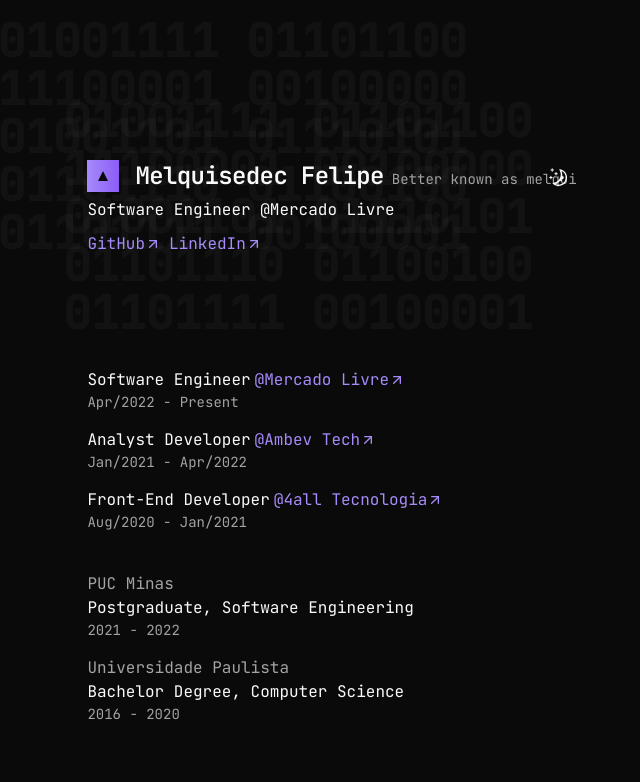
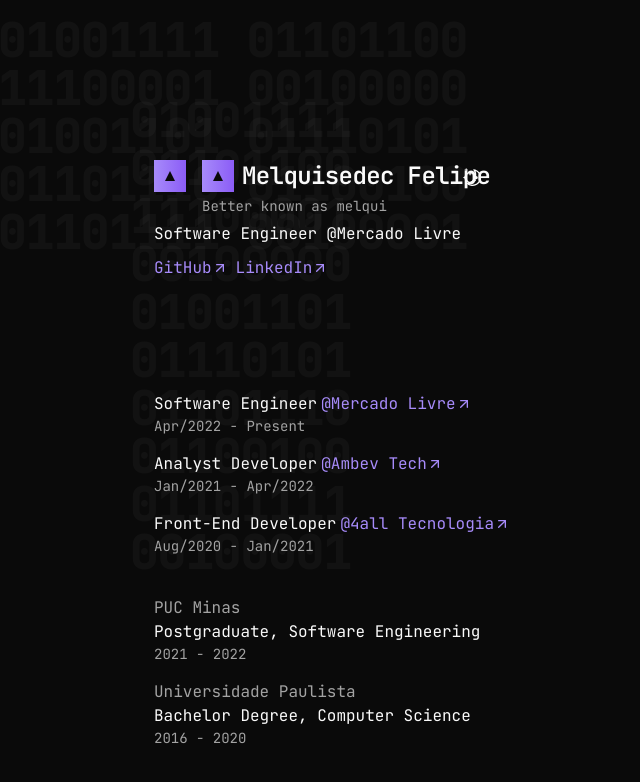
Before and after one commit to melquisedecfelipe/melquisedec.dev, a Next.js app: page / in a window 1280 px wide. Shown: the top 782 px of the page, without its empty margins (308-948 px from the left). Built offline with nearby package versions, Linux system fonts and the light colour scheme.

Commit message:
Improve accessibility by using sr-only class for education and experiences headings

```diff
--- a/src/components/education/index.tsx
+++ b/src/components/education/index.tsx
@@ -3,7 +3,7 @@
 export default function Education() {
   return (
     <div className="space-y-4 relative">
-      <p className="text-xl text-muted">Formation</p>
+      <p className="sr-only">Formation</p>
 
       {EDUCATION.map(education => (
         <div key={education.institution}>
--- a/src/components/experiences/index.tsx
+++ b/src/components/experiences/index.tsx
@@ -4,7 +4,7 @@
 export default function Experiences() {
   return (
     <div className="space-y-4 relative">
-      <p className="text-xl text-muted">Professional Experiences</p>
+      <p className="sr-only">Professional Experiences</p>
 
       {EXPERIENCES.map(experience => (
         <div key={experience.url}>
--- a/src/components/header/index.tsx
+++ b/src/components/header/index.tsx
@@ -1,17 +1,23 @@
+import Icon from '@/components/icon'
+import Link from '@/components/link'
 import ThemeToggle from '@/components/theme-toggle'
 
-import { ME } from '@/constants'
+import { CURRENT_COMPANY, ME, SOCIALS } from '@/constants'
 
 export default function Header() {
   return (
-    <div className="flex flex-col md:flex-row md:gap-2 md:items-baseline">
-      <h3 className="scroll-m-20 text-2xl font-semibold tracking-tight">
-        {ME.title}
-      </h3>
+    <nav className="relative space-y-1">
+      <div className="flex gap-2 items-center">
+        <Icon />
+
+        <h3 className="scroll-m-20 text-2xl font-semibold tracking-tight">
+          {ME.title}
+        </h3>
+
+        <ThemeToggle />
+      </div>
 
       <p className="text-sm text-muted-foreground">{ME.description}</p>
-
-      <ThemeToggle />
-    </div>
+    </nav>
   )
 }
```
